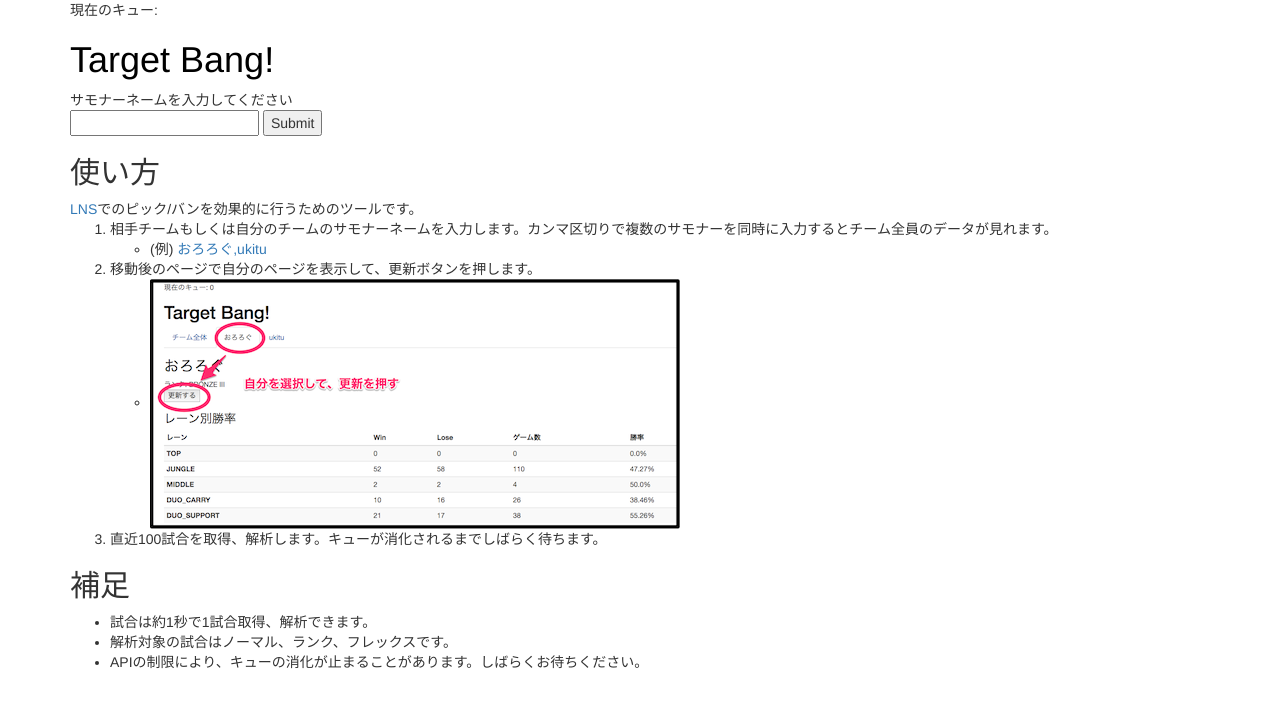
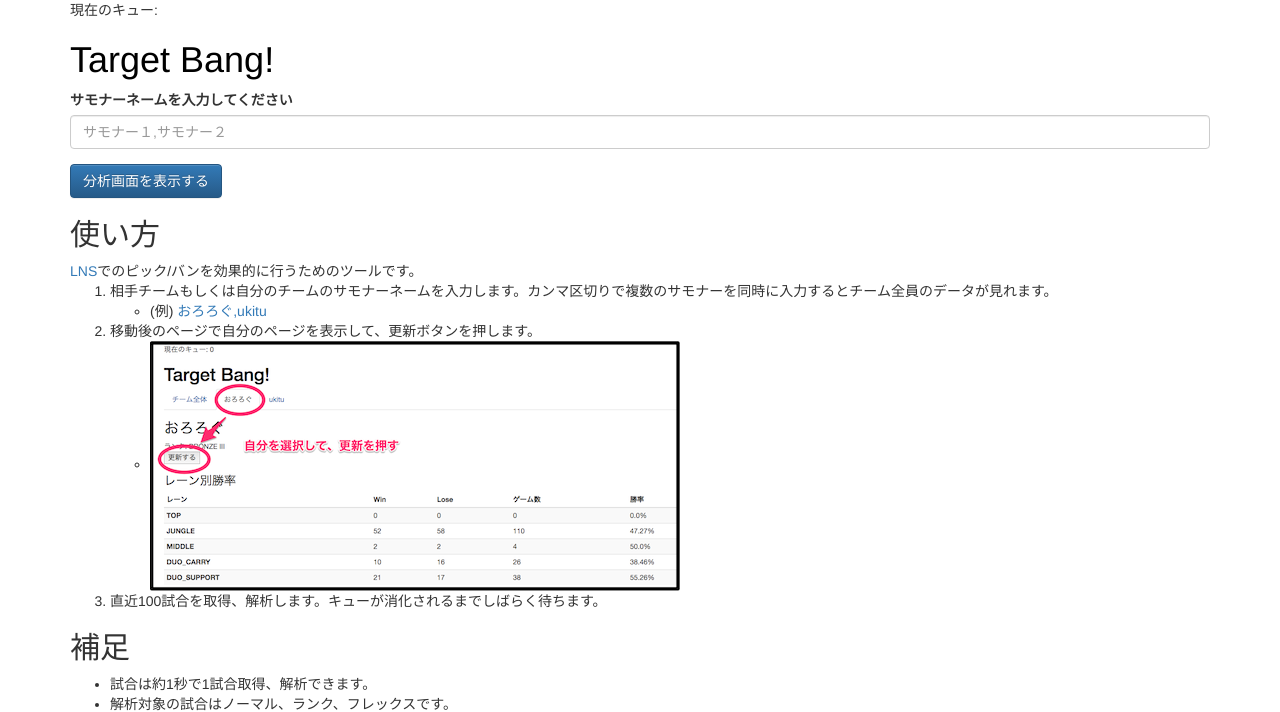
Before and after one commit to ororog/lol-pb-analyzer, a Django app: template pb_analyzer/templates/pb_analyzer/index.html in a window 1280 px wide. Shown: the top 712 px of the page. Run offline with Django 3.2, Linux system fonts and the light colour scheme; the template is opened without the code that fills it, so the values that code supplies are empty; some libraries are stand-ins or nearby versions.

Commit message:
update ui.

```diff
--- a/pb_analyzer/templates/pb_analyzer/analysis.html
+++ b/pb_analyzer/templates/pb_analyzer/analysis.html
@@ -35,7 +35,7 @@
           <form action="." method="POST">{% csrf_token %}
             <input type="hidden" name="action" value="update">
             <input type="hidden" name="account_id" value="{{ result.summoner.account_id }}">
-            <input type="submit" value="更新する">
+            <button type="submit" class="btn btn-primary">更新する</button>
           </form>
           <div>
             <h3>レーン別勝率</h3>
--- a/pb_analyzer/templates/pb_analyzer/index.html
+++ b/pb_analyzer/templates/pb_analyzer/index.html
@@ -4,11 +4,16 @@
   <div class="container">
     <form action="." method="POST">{% csrf_token %}
       <div>
-        サモナーネームを入力してください<br>
-        <input name="summoner_names">
-        <input type="submit">
+        <div class="form-group">
+          <label for="summoner_names">サモナーネームを入力してください</label>
+          <input type="text" class="form-control" placeholder="サモナー１,サモナー２"
+                 id="summoner_names" name="summoner_names">
         </div>
-
+        <div>
+          <button class="btn btn-primary" type="submit">分析画面を表示する</button>
+        </div>
+      </div>
+    </form>
     <div>
       <h2>使い方</h2>
       <a href="http://lns-lol.com/">LNS</a>でのピック/バンを効果的に行うためのツールです。
@@ -30,6 +35,5 @@
         <li>APIの制限により、キューの消化が止まることがあります。しばらくお待ちください。</li>
       </ul>
     </div>
-    </form>
   </div>
 {% endblock %}
--- a/pb_analyzer/views.py
+++ b/pb_analyzer/views.py
@@ -72,6 +72,7 @@
   crawler.update_summoner_by_id(account_id)
 
 def run_crawler(account_id):
+  crawler = Crawler()
   try:
     game_ids = crawler.list_gameids_by_account_id(account_id, end_index=100)
     for game_id in game_ids:
```
Lines whose indentation alone changed are shown as unchanged.
